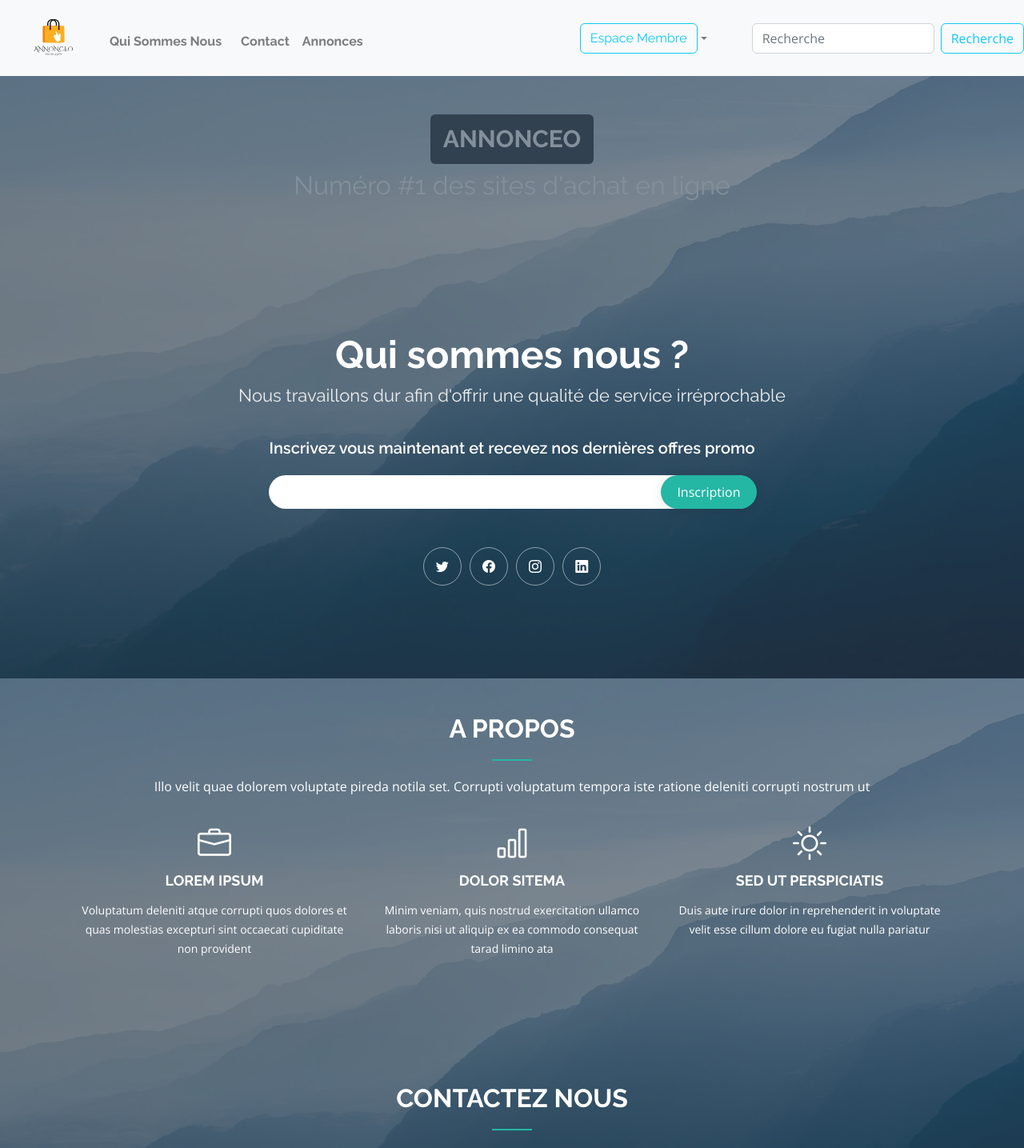
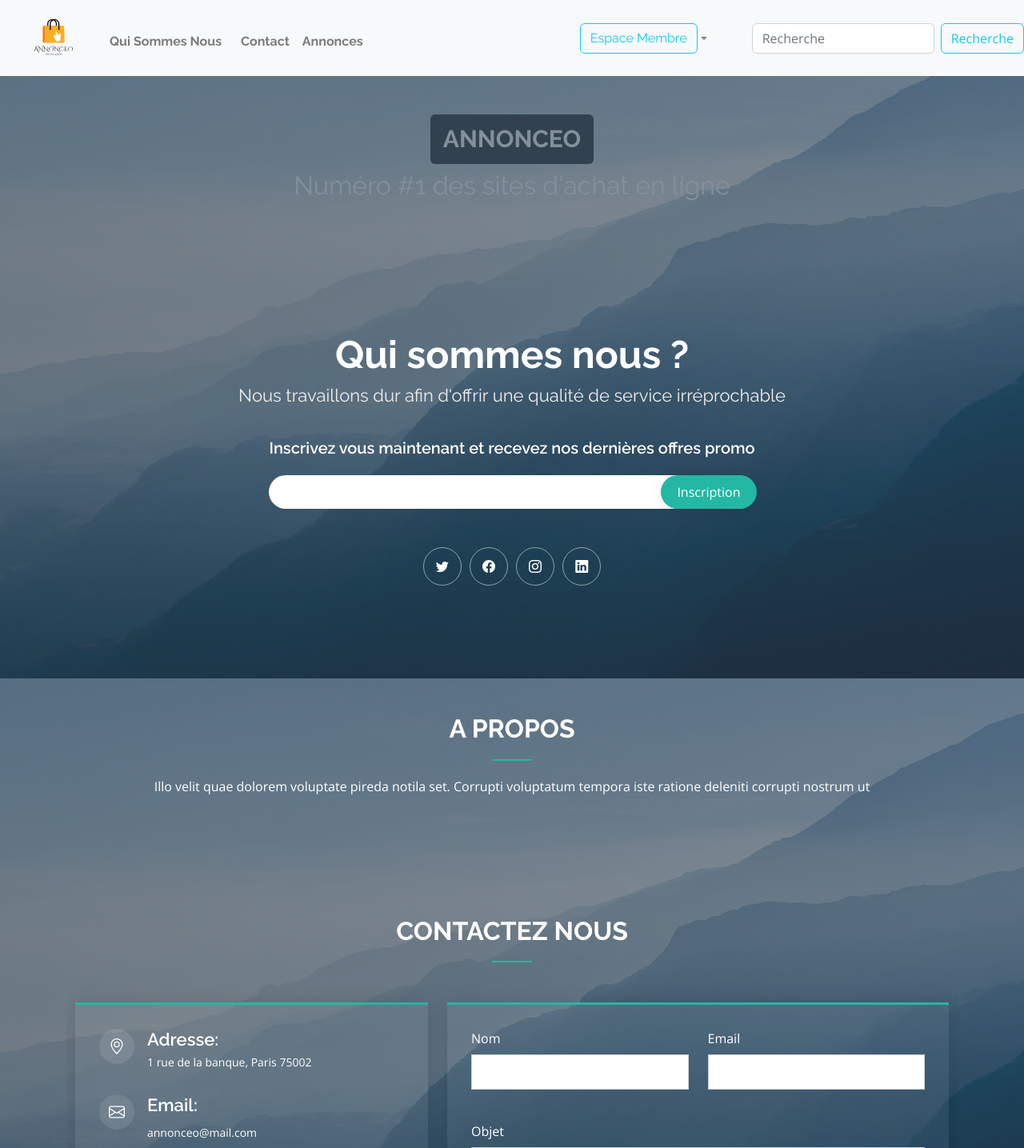
Before and after one commit to Rwananas/Annonceo, a PHP site: page /annonceo/QSN.php in a window 1280 px wide. Shown: the top 1435 px of the page at 80% size. Run offline with PHP 8.4, Linux system fonts and the light colour scheme; data that the repository does not hold is empty; some libraries are stand-ins or nearby versions.

Commit message:
modif QSN

```diff
--- a/QSN.php
+++ b/QSN.php
@@ -86,24 +86,6 @@ require_once('include/header.php');
           <p>Illo velit quae dolorem voluptate pireda notila set. Corrupti voluptatum tempora iste ratione deleniti corrupti nostrum ut</p>
         </div>
 
-        <div class="row mt-2">
-          <div class="col-lg-4 col-md-6 icon-box">
-            <div class="icon"><i class="bi bi-briefcase"></i></div>
-            <h4 class="title"><a href="">Lorem Ipsum</a></h4>
-            <p class="description">Voluptatum deleniti atque corrupti quos dolores et quas molestias excepturi sint occaecati cupiditate non provident</p>
-          </div>
-          <div class="col-lg-4 col-md-6 icon-box">
-            <div class="icon"><i class="bi bi-bar-chart"></i></div>
-            <h4 class="title"><a href="">Dolor Sitema</a></h4>
-            <p class="description">Minim veniam, quis nostrud exercitation ullamco laboris nisi ut aliquip ex ea commodo consequat tarad limino ata</p>
-          </div>
-          <div class="col-lg-4 col-md-6 icon-box">
-            <div class="icon"><i class="bi bi-brightness-high"></i></div>
-            <h4 class="title"><a href="">Sed ut perspiciatis</a></h4>
-            <p class="description">Duis aute irure dolor in reprehenderit in voluptate velit esse cillum dolore eu fugiat nulla pariatur</p>
-          </div>
-        </div>
-
       </div>
     </section><!-- End About Us Section -->
 
```
